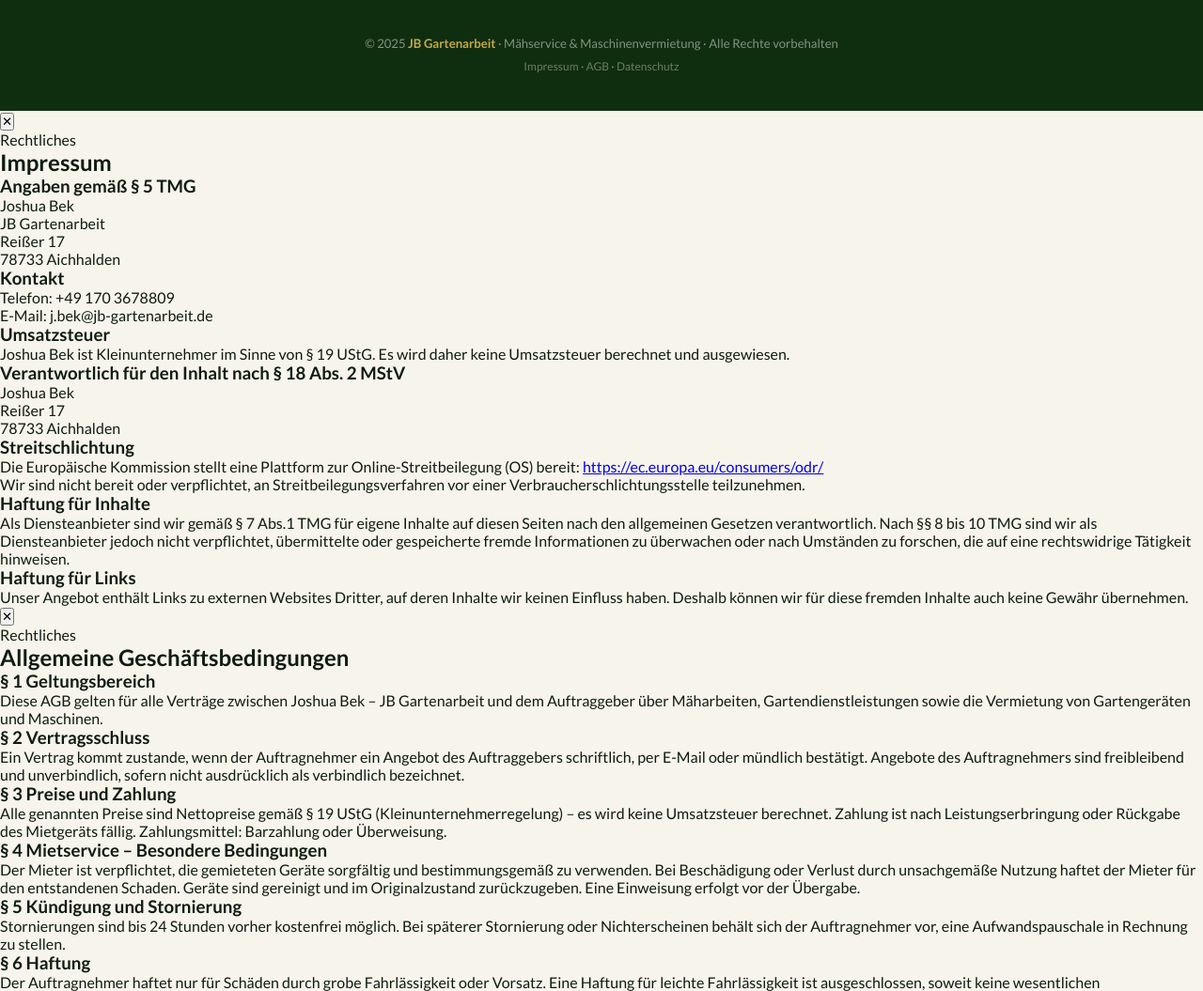
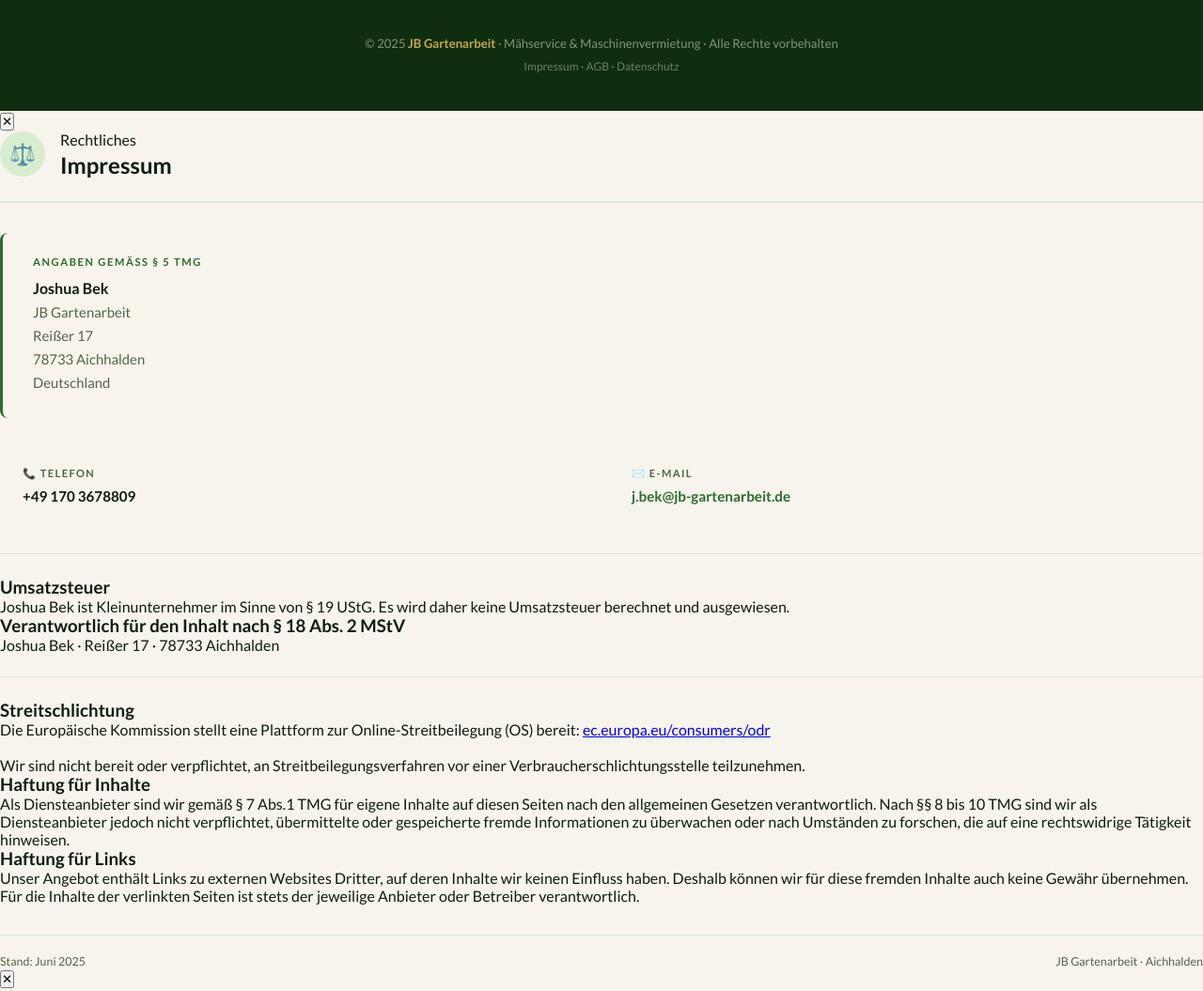
Before and after one commit to joshuabek/jb-gartenarbeit, a plain HTML site: page index.html in a window 1280 px wide. Shown: the part 5560-6615 px from the top of the page at 94% size. Drawn offline with nearby package versions, Linux system fonts and the light colour scheme.

Commit message:
Add files via upload

```diff
--- a/index.html
+++ b/index.html
@@ -297,29 +297,59 @@
 <div class="modal-overlay" id="modal-impressum" onclick="closeModalOutside(event,'modal-impressum')">
   <div class="modal-box">
     <button class="modal-close" onclick="closeModal('modal-impressum')">✕</button>
-    <p class="modal-label">Rechtliches</p>
-    <h2 class="modal-title">Impressum</h2>
+    <!-- Impressum Header -->
+    <div style="border-bottom:2px solid var(--green-pale);padding-bottom:1.5rem;margin-bottom:2rem;display:flex;align-items:center;gap:1rem;">
+      <div style="width:48px;height:48px;background:var(--green-pale);border-radius:50%;display:flex;align-items:center;justify-content:center;font-size:1.4rem;flex-shrink:0;">⚖️</div>
+      <div>
+        <p class="modal-label" style="margin-bottom:.15rem;">Rechtliches</p>
+        <h2 class="modal-title" style="margin-bottom:0;">Impressum</h2>
+      </div>
+    </div>
 
-    <h3 class="modal-h3">Angaben gemäß § 5 TMG</h3>
-    <p class="modal-p">Joshua Bek<br>JB Gartenarbeit<br>Reißer 17<br>78733 Aichhalden</p>
+    <!-- Angaben Kasten -->
+    <div style="background:var(--cream);border-radius:8px;padding:1.5rem 2rem;margin-bottom:2rem;border-left:3px solid var(--green-bright);">
+      <p style="font-size:.7rem;font-weight:700;letter-spacing:.14em;text-transform:uppercase;color:var(--green-bright);margin-bottom:.75rem;">Angaben gemäß § 5 TMG</p>
+      <p style="font-size:1rem;font-weight:700;color:var(--text-dark);margin-bottom:.25rem;">Joshua Bek</p>
+      <p style="font-size:.93rem;color:var(--text-light);line-height:1.7;">JB Gartenarbeit<br>Reißer 17<br>78733 Aichhalden<br>Deutschland</p>
+    </div>
 
-    <h3 class="modal-h3">Kontakt</h3>
-    <p class="modal-p">Telefon: +49 170 3678809<br>E-Mail: j.bek@jb-gartenarbeit.de</p>
+    <!-- Kontakt Grid -->
+    <div style="display:grid;grid-template-columns:1fr 1fr;gap:1rem;margin-bottom:2rem;">
+      <div style="background:var(--cream);border-radius:8px;padding:1.25rem 1.5rem;">
+        <p style="font-size:.7rem;font-weight:700;letter-spacing:.12em;text-transform:uppercase;color:var(--text-light);margin-bottom:.5rem;">📞 Telefon</p>
+        <p style="font-size:.95rem;font-weight:700;color:var(--text-dark);">+49 170 3678809</p>
+      </div>
+      <div style="background:var(--cream);border-radius:8px;padding:1.25rem 1.5rem;">
+        <p style="font-size:.7rem;font-weight:700;letter-spacing:.12em;text-transform:uppercase;color:var(--text-light);margin-bottom:.5rem;">✉️ E-Mail</p>
+        <p style="font-size:.95rem;font-weight:700;color:var(--green-bright);">j.bek@jb-gartenarbeit.de</p>
+      </div>
+    </div>
 
-    <h3 class="modal-h3">Umsatzsteuer</h3>
+    <!-- Trennlinie -->
+    <div style="height:1px;background:var(--green-pale);margin:1.5rem 0;"></div>
+
+    <h3 class="modal-h3" style="margin-top:0;">Umsatzsteuer</h3>
     <p class="modal-p">Joshua Bek ist Kleinunternehmer im Sinne von § 19 UStG. Es wird daher keine Umsatzsteuer berechnet und ausgewiesen.</p>
 
     <h3 class="modal-h3">Verantwortlich für den Inhalt nach § 18 Abs. 2 MStV</h3>
-    <p class="modal-p">Joshua Bek<br>Reißer 17<br>78733 Aichhalden</p>
+    <p class="modal-p">Joshua Bek · Reißer 17 · 78733 Aichhalden</p>
 
-    <h3 class="modal-h3">Streitschlichtung</h3>
-    <p class="modal-p">Die Europäische Kommission stellt eine Plattform zur Online-Streitbeilegung (OS) bereit: <a href="https://ec.europa.eu/consumers/odr/" target="_blank">https://ec.europa.eu/consumers/odr/</a><br>Wir sind nicht bereit oder verpflichtet, an Streitbeilegungsverfahren vor einer Verbraucherschlichtungsstelle teilzunehmen.</p>
+    <div style="height:1px;background:var(--green-pale);margin:1.5rem 0;"></div>
+
+    <h3 class="modal-h3" style="margin-top:0;">Streitschlichtung</h3>
+    <p class="modal-p">Die Europäische Kommission stellt eine Plattform zur Online-Streitbeilegung (OS) bereit: <a href="https://ec.europa.eu/consumers/odr/" target="_blank">ec.europa.eu/consumers/odr</a><br><br>Wir sind nicht bereit oder verpflichtet, an Streitbeilegungsverfahren vor einer Verbraucherschlichtungsstelle teilzunehmen.</p>
 
     <h3 class="modal-h3">Haftung für Inhalte</h3>
     <p class="modal-p">Als Diensteanbieter sind wir gemäß § 7 Abs.1 TMG für eigene Inhalte auf diesen Seiten nach den allgemeinen Gesetzen verantwortlich. Nach §§ 8 bis 10 TMG sind wir als Diensteanbieter jedoch nicht verpflichtet, übermittelte oder gespeicherte fremde Informationen zu überwachen oder nach Umständen zu forschen, die auf eine rechtswidrige Tätigkeit hinweisen.</p>
 
     <h3 class="modal-h3">Haftung für Links</h3>
-    <p class="modal-p">Unser Angebot enthält Links zu externen Websites Dritter, auf deren Inhalte wir keinen Einfluss haben. Deshalb können wir für diese fremden Inhalte auch keine Gewähr übernehmen.</p>
+    <p class="modal-p">Unser Angebot enthält Links zu externen Websites Dritter, auf deren Inhalte wir keinen Einfluss haben. Deshalb können wir für diese fremden Inhalte auch keine Gewähr übernehmen. Für die Inhalte der verlinkten Seiten ist stets der jeweilige Anbieter oder Betreiber verantwortlich.</p>
+
+    <!-- Stand -->
+    <div style="margin-top:2rem;padding-top:1.25rem;border-top:1px solid var(--green-pale);display:flex;align-items:center;justify-content:space-between;flex-wrap:wrap;gap:.5rem;">
+      <p style="font-size:.78rem;color:var(--text-light);">Stand: Juni 2025</p>
+      <p style="font-size:.78rem;color:var(--text-light);">JB Gartenarbeit · Aichhalden</p>
+    </div>
   </div>
 </div>
 
```
